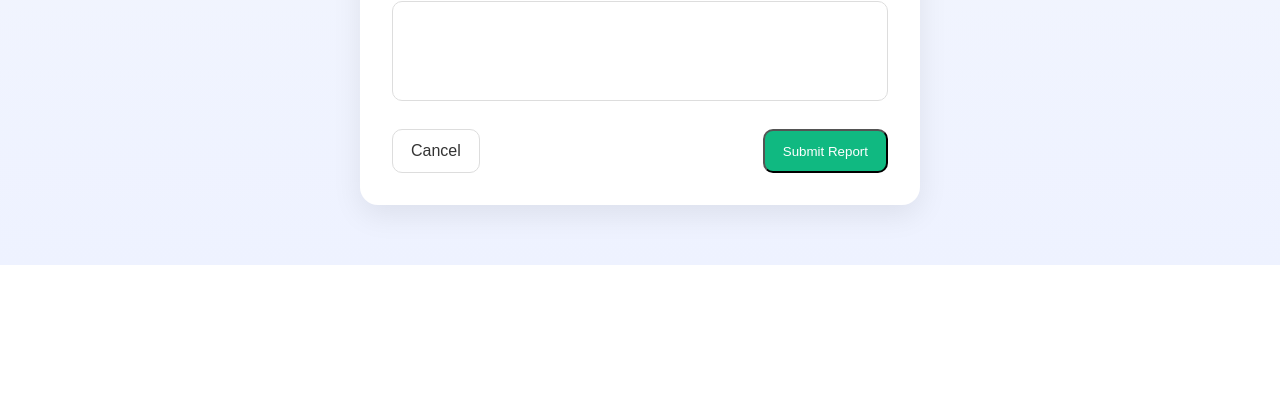
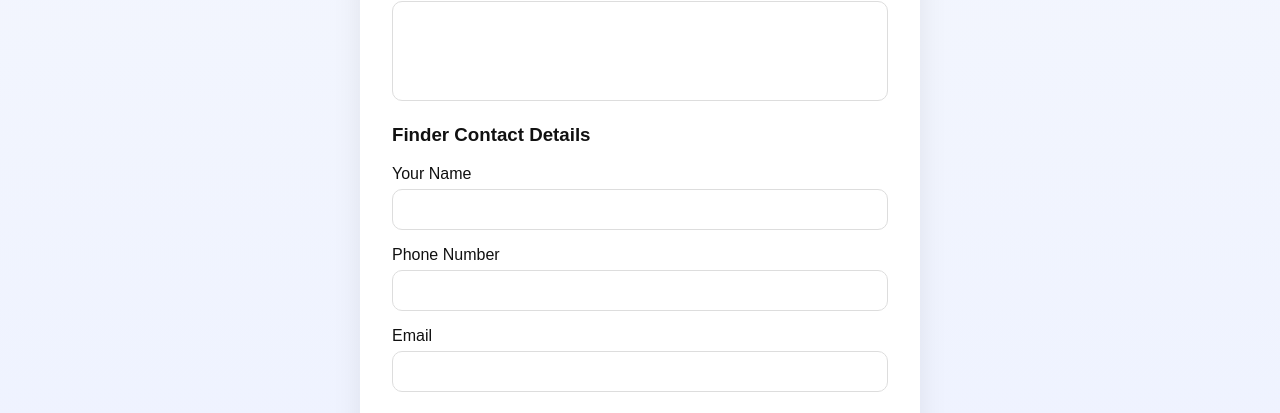
Before and after one commit to Vidhya1101/campustracer, a plain HTML site: page docs/found.html in a window 1280 px wide. Shown: the part 771-1184 px from the top of the page. Before the commit the page ends 1036 px from the top, so only its background shows below. Drawn offline with Linux system fonts and the light colour scheme; no server answers.

Commit message:
Add finder contact details section to found.html

```diff
--- a/docs/found.html
+++ b/docs/found.html
@@ -42,6 +42,16 @@
 
     <label>Identifying Details</label>
     <textarea required></textarea>
+    <h3>Finder Contact Details</h3>
+
+<label>Your Name</label>
+<input type="text" required>
+
+<label>Phone Number</label>
+<input type="text" required>
+
+<label>Email</label>
+<input type="email">
 
     <div class="actions">
       <a href="index.html" class="btn outline">Cancel</a>
```
